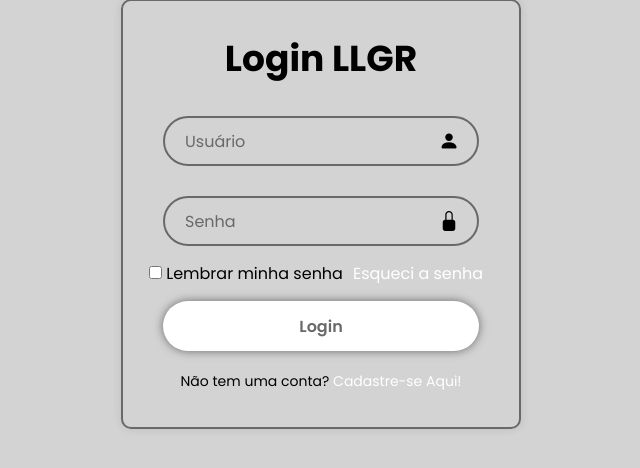
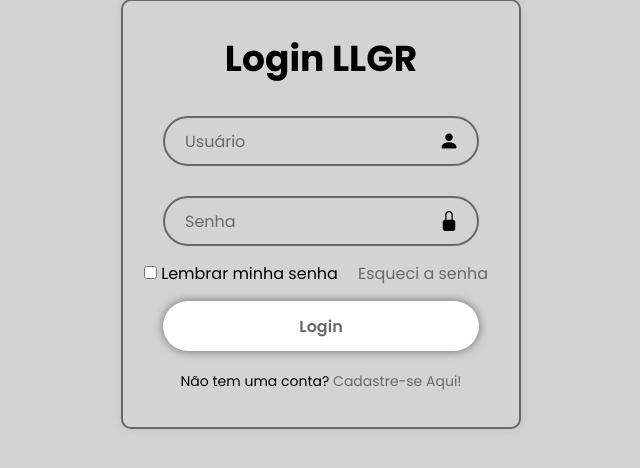
Before and after one commit to lucaspwalter/ferroviaria-llgr, a PHP site: page /html/login.html in a window 1280 px wide. Shown: the part 186-654 px from the top of the page, without its empty margins (319-959 px from the left). Run offline with PHP 8.4, Linux system fonts and the light colour scheme.

Commit message:
alteração

```diff
--- a/css/login.css
+++ b/css/login.css
@@ -72,10 +72,10 @@ body {
 
 .remember-forgot a {
     text-decoration: none;
-    color: white;
+    color: #696969;
     padding: 0px 10px;
     margin-left: auto;
-    padding-left: 10px;
+    padding-left: 20px;
     white-space: nowrap;
 }
 
@@ -112,7 +112,7 @@ body {
 
 .register-link a {
     text-decoration: none;
-    color: white;
+    color: #696969;
     font-weight: 500px;
 }
 
```
